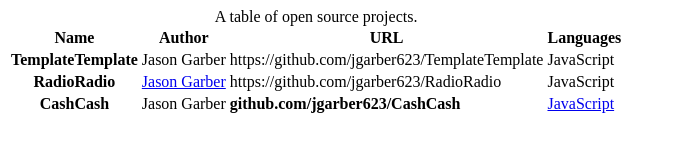
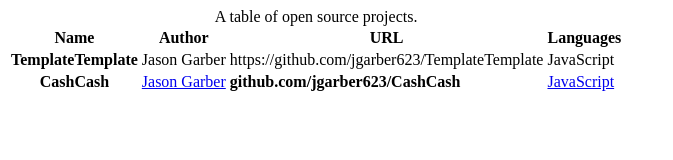
Before and after one commit to jgarber623/TemplateTemplate, a website: page example/index.html in a window 1280 px wide. Shown: the whole page, without its empty margins (0-673 px from the left). Drawn offline with Linux system fonts and the light colour scheme.

Commit message:
Update documentation and example HTML file

```diff
--- a/example/index.html
+++ b/example/index.html
@@ -7,7 +7,7 @@
 </head>
 <body>
 
-  <table id="projects-table">
+  <table id="projects">
     <caption>A table of open source projects.</caption>
     <thead>
       <tr>
@@ -20,55 +20,48 @@
     <tbody></tbody>
   </table>
 
+  <template id="row-template">
+    <tr>
+      <th class="name" scope="row"></th>
+      <td class="author"></td>
+      <td class="url"></td>
+      <td class="languages"></td>
+    </tr>
+  </template>
+
   <template id="anchor-template">
     <a></a>
   </template>
 
-  <template id="project-template">
-    <tr>
-      <th class="project-name" scope="row"></th>
-      <td class="project-author"></td>
-      <td class="project-url"></td>
-      <td class="project-languages"></td>
-    </tr>
-  </template>
-
   <script src="../src/templatetemplate.js"></script>
   <script>
-    var tbody = document.querySelector('#projects-table tbody'),
-        anchor = document.createElement('a');
-
-    anchor.setAttribute('href', 'https://sixtwothree.org');
-    anchor.textContent = 'Jason Garber'
+    var tbody = document.querySelector('#projects tbody');
 
     tbody.appendChild(
-      TemplateTemplate(document.querySelector('#project-template'), {
-        '.project-name': 'TemplateTemplate',
-        '.project-author': 'Jason Garber',
-        '.project-url': 'https://github.com/jgarber623/TemplateTemplate',
-        '.project-languages': 'JavaScript'
+      TemplateTemplate(document.querySelector('#row-template'), {
+        '.name': 'TemplateTemplate',
+        '.author': 'Jason Garber',
+        '.url': 'https://github.com/jgarber623/TemplateTemplate',
+        '.languages': 'JavaScript'
       })
     );
 
-    tbody.appendChild(
-      TemplateTemplate('#project-template', {
-        'th': 'RadioRadio',
-        '.project-author': anchor,
-        'td:nth-child(3)': 'https://github.com/jgarber623/RadioRadio',
-        'td:last-child': 'JavaScript'
-      })
-    );
+    var anchor = document.createElement('a');
+
+    anchor.setAttribute('href', 'https://sixtwothree.org');
+    anchor.textContent = 'Jason Garber';
 
     tbody.appendChild(
-      TemplateTemplate('#project-template', {
+      TemplateTemplate('#row-template', {
         'th': 'CashCash',
-        '.project-author': 'Jason Garber',
-        '.project-url': ['github.com/jgarber623/CashCash', {
+        'th + td': anchor,
+        '.url': ['github.com/jgarber623/CashCash', {
           'style': 'font-weight: bold;'
         }],
         'td:last-child': TemplateTemplate('#anchor-template', {
           'a': ['JavaScript', {
-            'href': 'https://github.com/search?q=language%3AJavaScript'
+            'href': 'https://github.com/search?q=language%3AJavaScript',
+            'target': '_blank'
           }]
         })
       })
```
Also changed, not shown: README.md.
